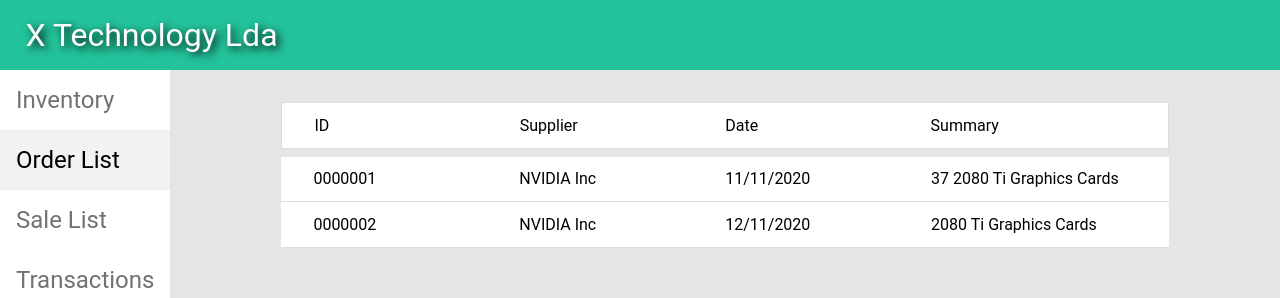
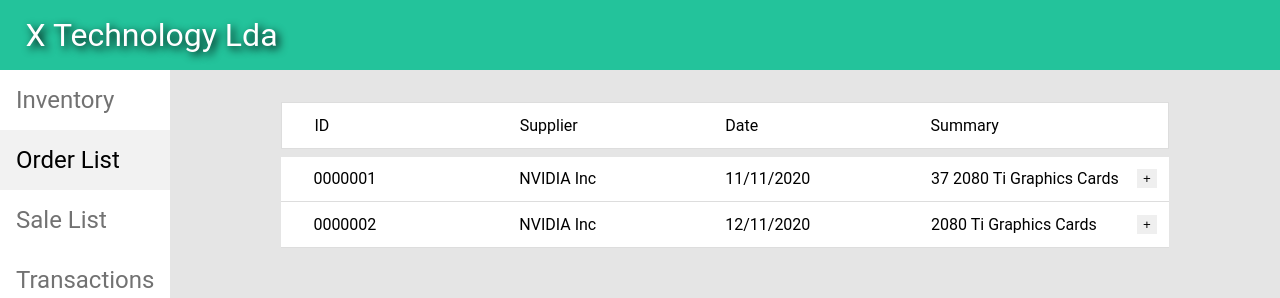
Before and after one commit to leonardofmoura/sinf, a React (Create React App) app in the folder x-logistics/: page /orders in a window 1280 px wide. Shown: the top 298 px of the page. Built offline with nearby package versions, Linux system fonts and the light colour scheme.

Commit message:
added expand button

```diff
--- /dev/null
+++ b/x-logistics/src/components/orders/OrderDetails/OrderDetails.jsx
@@ -0,0 +1,8 @@
+import React from 'react';
+
+
+export default function OrderDetails(props) {
+    return (
+        <div>Detail!</div>
+    )
+}
--- a/x-logistics/src/components/orders/OrderItem/OrderItem.jsx
+++ b/x-logistics/src/components/orders/OrderItem/OrderItem.jsx
@@ -1,14 +1,24 @@
-import React from 'react';
+import React, { useState } from 'react';
+
+import OrderDetails from '../OrderDetails/OrderDetails';
 
 import styles from './OrderItem.module.css';
 
 export default function OrderItem(props) {
+    const [expanded, setExpanded] = useState(false);
+
     return(
+        <div>
             <section className={styles.orderItem}>
                 <div>{props.order.id}</div>
                 <div>{props.order.supplier}</div>
                 <div>{props.order.date}</div>
                 <div>{props.order.summary}</div>
+                <button onClick={ () => setExpanded(!expanded) }>
+                    +
+                </button>
             </section>
+            { expanded && <OrderDetails/> }
+        </div>
     )
 }
```
Also changed, not shown: x-logistics/src/components/orders/OrderDetails/OrderDetails.module.css (added). Lines whose indentation alone changed are shown as unchanged.
